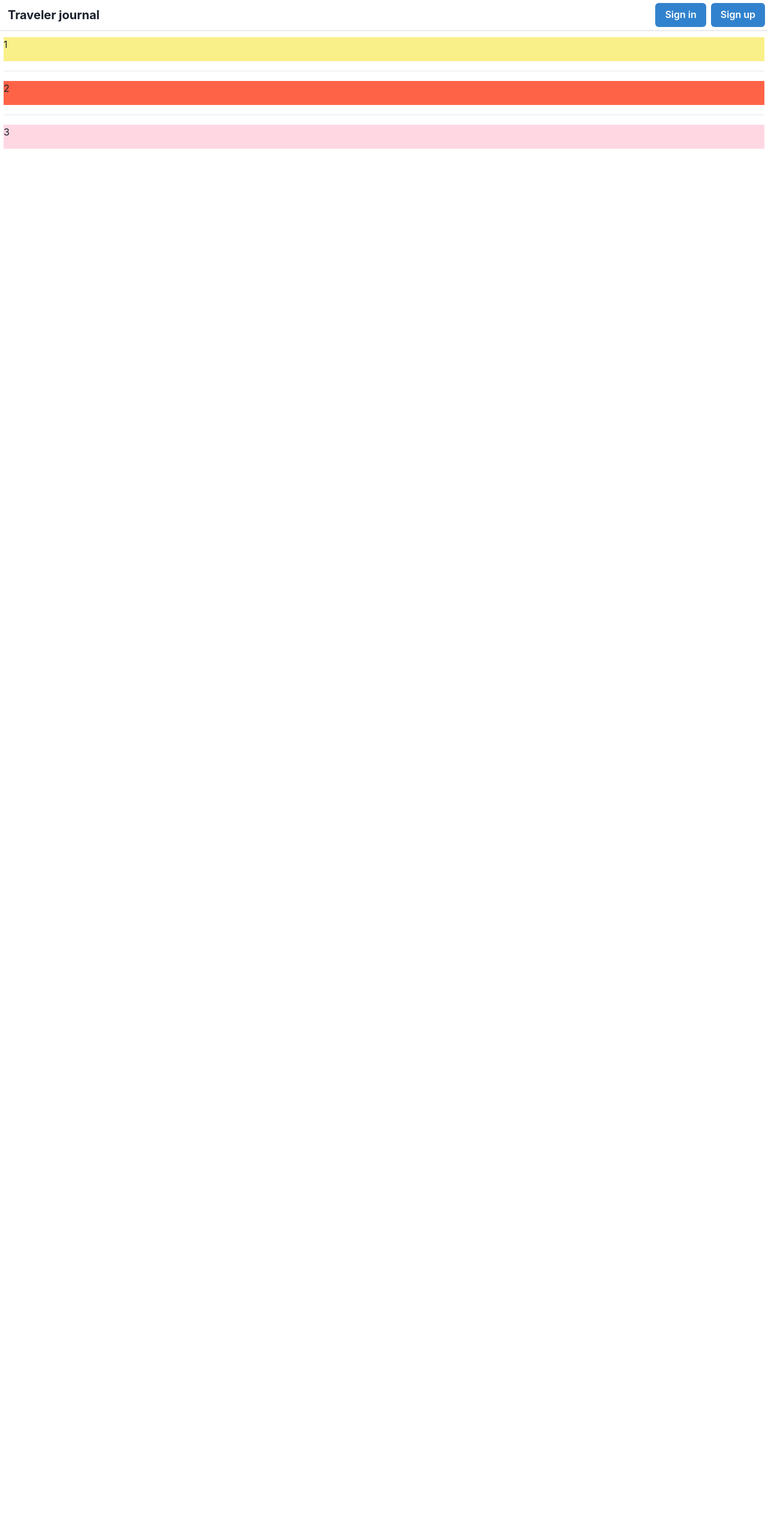
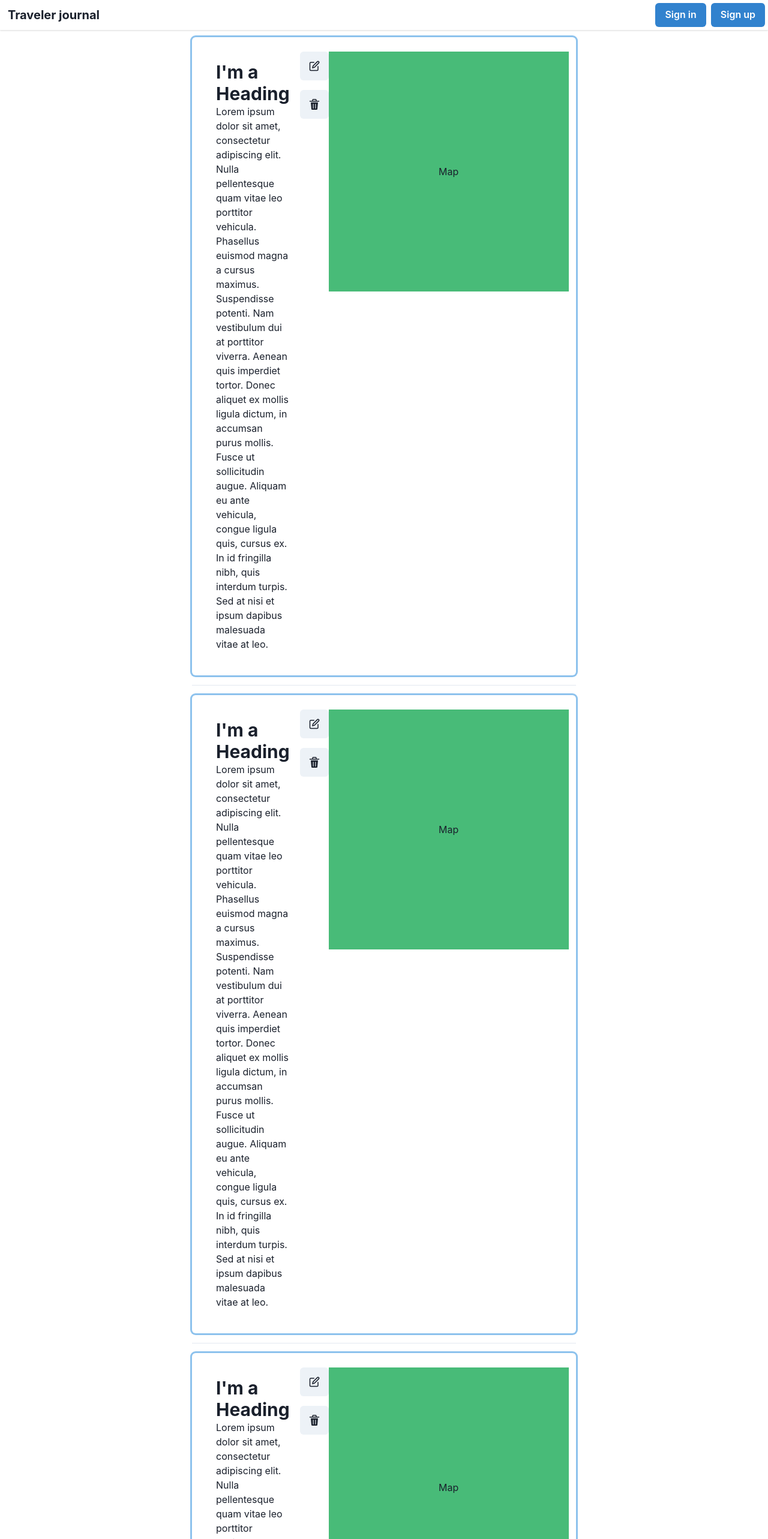
Before and after one commit to GeorgiiVoyakin/traveler-journal-client, a React (Create React App) app: page /notes in a window 1280 px wide. Shown: the top 2566 px of the page at 60% size. Before the commit the page ends 800 px from the top, so only its background shows below. Built offline with nearby package versions, Linux system fonts and the light colour scheme.

Commit message:
Add cards with content to notes page

```diff
--- a/package.json
+++ b/package.json
@@ -3,6 +3,7 @@
   "version": "0.1.0",
   "private": true,
   "dependencies": {
+    "@chakra-ui/icons": "^2.0.1",
     "@chakra-ui/react": "^2.1.2",
     "@emotion/react": "^11.9.0",
     "@emotion/styled": "^11.8.1",
--- a/src/routes/NotesPage.css
+++ b/src/routes/NotesPage.css
@@ -1,3 +1,3 @@
 .notes-page {
-  padding: 12px 6px;
+  padding: 12px 25%;
 }
--- a/src/routes/NotesPage.jsx
+++ b/src/routes/NotesPage.jsx
@@ -1,5 +1,18 @@
 import './NotesPage.css';
-import { Box, Stack, HStack, VStack, StackDivider } from '@chakra-ui/react';
+import {
+  Box,
+  VStack,
+  StackDivider,
+  Stack,
+  Flex,
+  Spacer,
+  Divider,
+  IconButton,
+  Text,
+  Heading,
+  Square,
+} from '@chakra-ui/react';
+import { EditIcon, DeleteIcon } from '@chakra-ui/icons';
 
 function NotesPage() {
   return (
@@ -9,14 +22,110 @@ function NotesPage() {
         spacing={4}
         align='stretch'
       >
-        <Box h='40px' bg='yellow.200'>
-          1
+        <Box boxShadow='outline' rounded='md' p={6}>
+          <Flex>
+            <Box p='4' maxW='400px'>
+              <Heading size='lg'>I'm a Heading</Heading>
+              <Text>
+                Lorem ipsum dolor sit amet, consectetur adipiscing elit. Nulla
+                pellentesque quam vitae leo porttitor vehicula. Phasellus
+                euismod magna a cursus maximus. Suspendisse potenti. Nam
+                vestibulum dui at porttitor viverra. Aenean quis imperdiet
+                tortor. Donec aliquet ex mollis ligula dictum, in accumsan purus
+                mollis. Fusce ut sollicitudin augue. Aliquam eu ante vehicula,
+                congue ligula quis, cursus ex. In id fringilla nibh, quis
+                interdum turpis. Sed at nisi et ipsum dapibus malesuada vitae at
+                leo.
+              </Text>
+            </Box>
+            <Divider orientation='vertical' />
+            <Stack direction='column' spacing={4}>
+              <IconButton
+                aria-label='Call Segun'
+                size='lg'
+                icon={<EditIcon />}
+              />{' '}
+              <IconButton
+                aria-label='Call Segun'
+                size='lg'
+                icon={<DeleteIcon />}
+              />
+            </Stack>
+            <Spacer />
+            <Square p='4' bg='green.400' size='400px'>
+              Map
+            </Square>
+          </Flex>
         </Box>
-        <Box h='40px' bg='tomato'>
-          2
+        <Box boxShadow='outline' rounded='md' p={6}>
+          <Flex>
+            <Box p='4' maxW='400px'>
+              <Heading size='lg'>I'm a Heading</Heading>
+              <Text>
+                Lorem ipsum dolor sit amet, consectetur adipiscing elit. Nulla
+                pellentesque quam vitae leo porttitor vehicula. Phasellus
+                euismod magna a cursus maximus. Suspendisse potenti. Nam
+                vestibulum dui at porttitor viverra. Aenean quis imperdiet
+                tortor. Donec aliquet ex mollis ligula dictum, in accumsan purus
+                mollis. Fusce ut sollicitudin augue. Aliquam eu ante vehicula,
+                congue ligula quis, cursus ex. In id fringilla nibh, quis
+                interdum turpis. Sed at nisi et ipsum dapibus malesuada vitae at
+                leo.
+              </Text>
+            </Box>
+            <Divider orientation='vertical' />
+            <Stack direction='column' spacing={4}>
+              <IconButton
+                aria-label='Call Segun'
+                size='lg'
+                icon={<EditIcon />}
+              />{' '}
+              <IconButton
+                aria-label='Call Segun'
+                size='lg'
+                icon={<DeleteIcon />}
+              />
+            </Stack>
+            <Spacer />
+            <Square p='4' bg='green.400' size='400px'>
+              Map
+            </Square>
+          </Flex>
         </Box>
-        <Box h='40px' bg='pink.100'>
-          3
+        <Box boxShadow='outline' rounded='md' p={6}>
+          <Flex>
+            <Box p='4' maxW='400px'>
+              <Heading size='lg'>I'm a Heading</Heading>
+              <Text>
+                Lorem ipsum dolor sit amet, consectetur adipiscing elit. Nulla
+                pellentesque quam vitae leo porttitor vehicula. Phasellus
+                euismod magna a cursus maximus. Suspendisse potenti. Nam
+                vestibulum dui at porttitor viverra. Aenean quis imperdiet
+                tortor. Donec aliquet ex mollis ligula dictum, in accumsan purus
+                mollis. Fusce ut sollicitudin augue. Aliquam eu ante vehicula,
+                congue ligula quis, cursus ex. In id fringilla nibh, quis
+                interdum turpis. Sed at nisi et ipsum dapibus malesuada vitae at
+                leo.
+              </Text>
+            </Box>
+            <Divider orientation='vertical' />
+            <Stack direction='column' spacing={4}>
+              <IconButton
+                aria-label='Call Segun'
+                size='lg'
+                icon={<EditIcon />}
+              />{' '}
+              <IconButton
+                aria-label='Call Segun'
+                size='lg'
+                icon={<DeleteIcon />}
+              />
+            </Stack>
+            <Spacer />
+            <Square p='4' bg='green.400' size='400px'>
+              Map
+            </Square>
+          </Flex>
         </Box>
       </VStack>
     </div>
```
Also changed, not shown: 1 other file (tests, documents, lock files or other folders).
